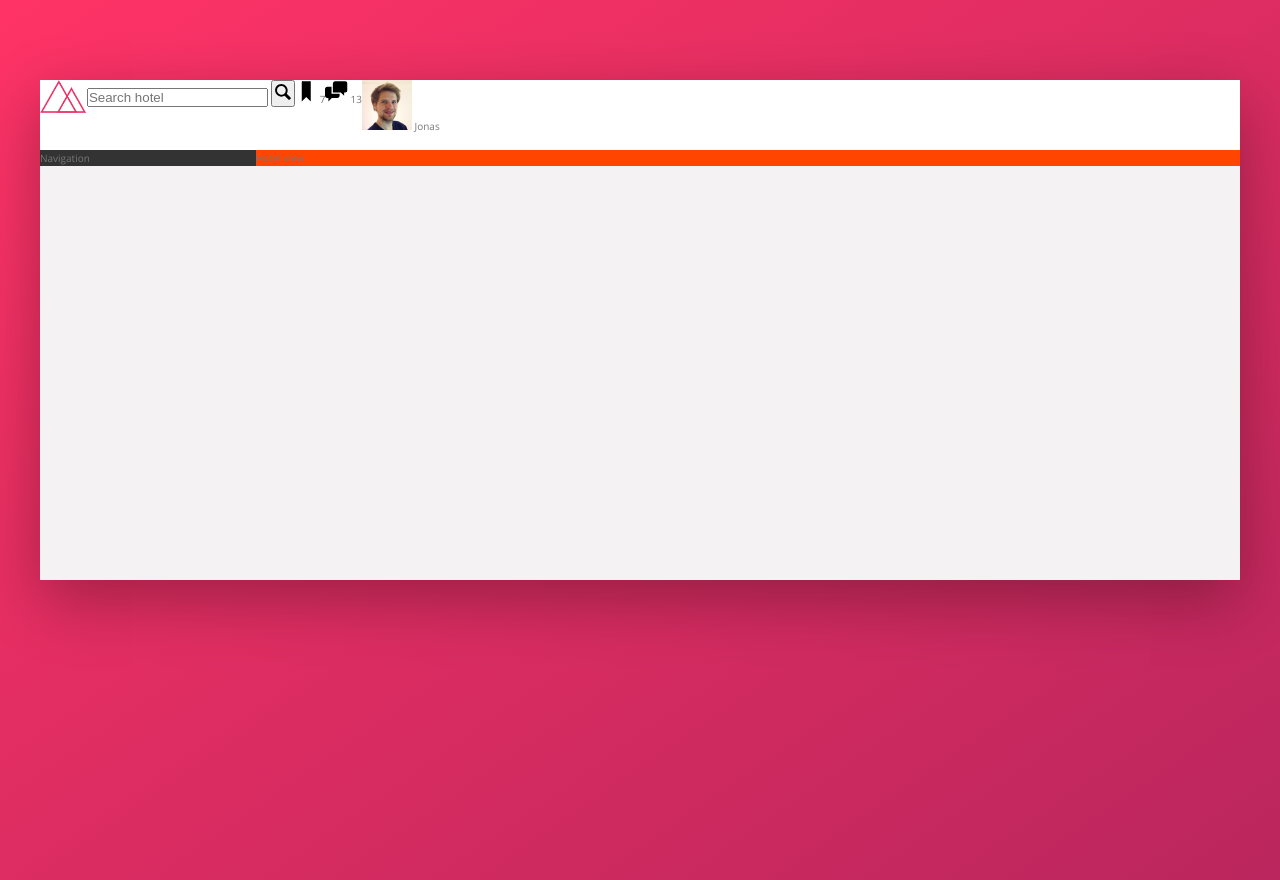
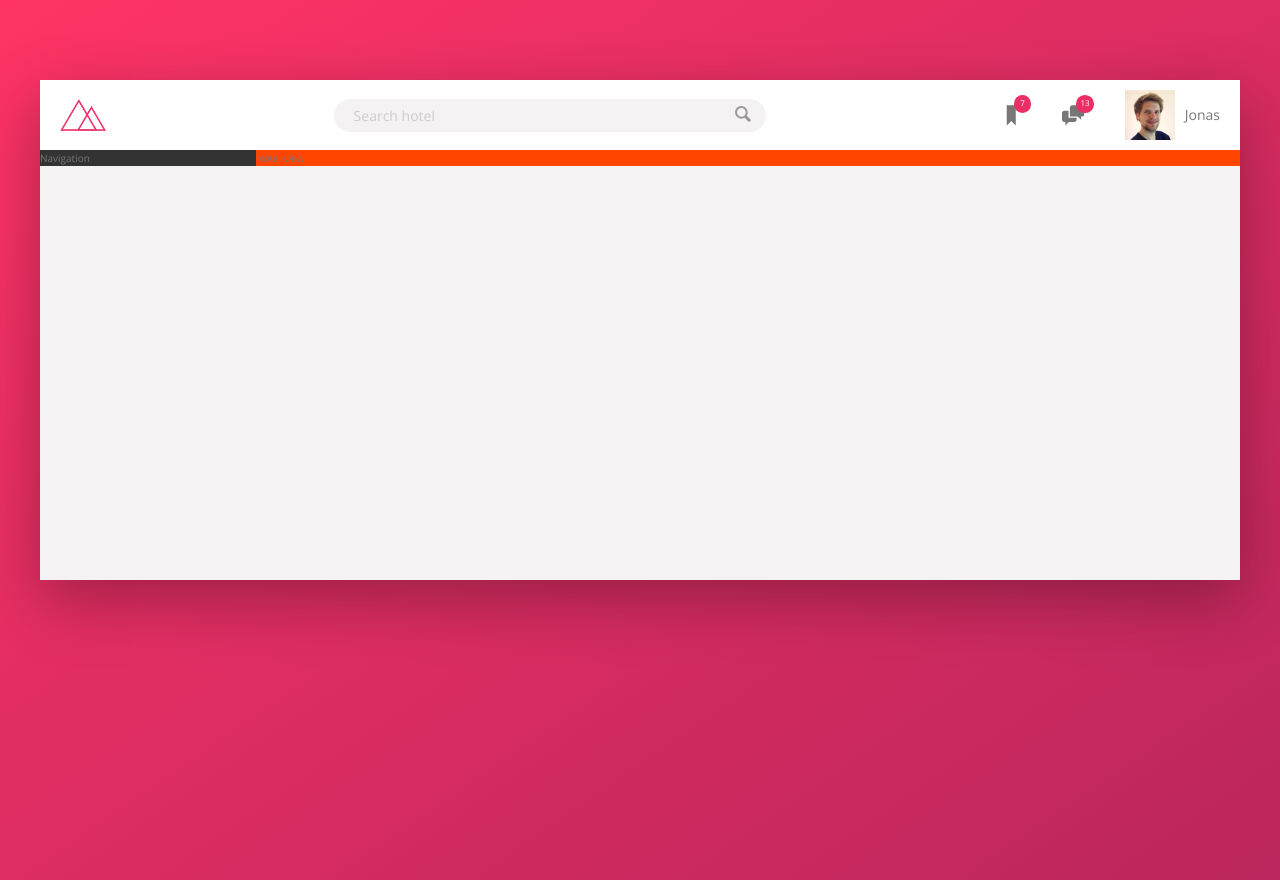
Before and after one commit to Anton533/trillo, a website: page index.html in a window 1280 px wide. Drawn offline with nearby package versions, Linux system fonts and the light colour scheme.

Commit message:
finished building the header

```diff
--- a/sass/components/_logo.scss
+++ b/sass/components/_logo.scss
@@ -1,3 +1,4 @@
 .logo {
   height: 3.25rem;
+  margin-left: 2rem;
 }
--- a/sass/components/_search.scss
+++ b/sass/components/_search.scss
@@ -1,10 +1,55 @@
 .search {
+  // flex: 0 0 40%;
+  flex-grow: 0;
+  flex-shrink: 0;
+  flex-basis: 40%;
+
+  display: flex;
+  justify-content: center;
+  align-items: center;
+
   &__input {
+    font-family: inherit;
+    font-size: inherit;
+    color: inherit;
+    background-color: var(--color-grey-light-2);
+    border: none;
+    padding: 0.7rem 2rem;
+    border-radius: 100px;
+    width: 90%;
+    transition: all 0.2s;
+    margin-right: -3.25rem;
+
+    &:focus {
+      outline: none;
+      width: 100%;
+      background-color: var(--color-grey-light-3);
+    }
+
+    &::-webkit-input-placeholder {
+      font-weight: 100;
+      color: var(--color-grey-light-4);
+    }
   }
+
+  &__input:focus + &__button {
+    background-color: var(--color-grey-light-3);
+  }
+
   &__button {
+    border: none;
+    background-color: var(--color-grey-light-2);
+
+    &:focus {
+      outline: none;
+    }
+    &:active {
+      transform: translateY(2px);
+    }
   }
   &__icon {
     height: 2rem;
     width: 2rem;
+    fill: var(--color-grey-dark-3);
   }
 }
--- a/sass/components/_user-nav.scss
+++ b/sass/components/_user-nav.scss
@@ -1,20 +1,48 @@
 .user-nav {
-  //   display: flex;
+  display: flex;
+  align-items: center;
+  align-self: stretch;
+
+  & > * {
+    padding: 0 2rem;
+    cursor: pointer;
+    height: 100%;
+    display: flex;
+    align-items: center;
+  }
+
+  & > *:hover {
+    background-color: var(--color-grey-light-2);
+  }
 
   &__icon-box {
+    position: relative;
   }
   &__icon {
     height: 2.25rem;
     width: 2.25rem;
+    fill: var(--color-grey-dark-2);
   }
   &__natification {
+    font-size: 0.8rem;
+    height: 1.75rem;
+    width: 1.75rem;
+    border-radius: 50%;
+    background-color: var(--color-primary);
+    color: var(--color-white);
+
+    position: absolute;
+    top: 1.5rem;
+    right: 1.1rem;
+
+    display: flex;
+    justify-content: center;
+    align-items: center;
   }
-  &__user {
-  }
+
   &__user-photo {
     height: 5rem;
     width: 5rem;
-  }
-  &__user-name {
+    margin-right: 1rem;
   }
 }
--- a/sass/layout/_layout.scss
+++ b/sass/layout/_layout.scss
@@ -8,10 +8,15 @@
 }
 
 .header {
+  font-size: 1.4rem;
+  // display: flex;
   height: 7rem;
   background-color: var(--color-white);
   border-bottom: var(--color-grey-light-2);
+
   display: flex;
+  justify-content: space-between;
+  align-items: center;
 }
 
 .content {
```
Also changed, not shown: css/style.css.
